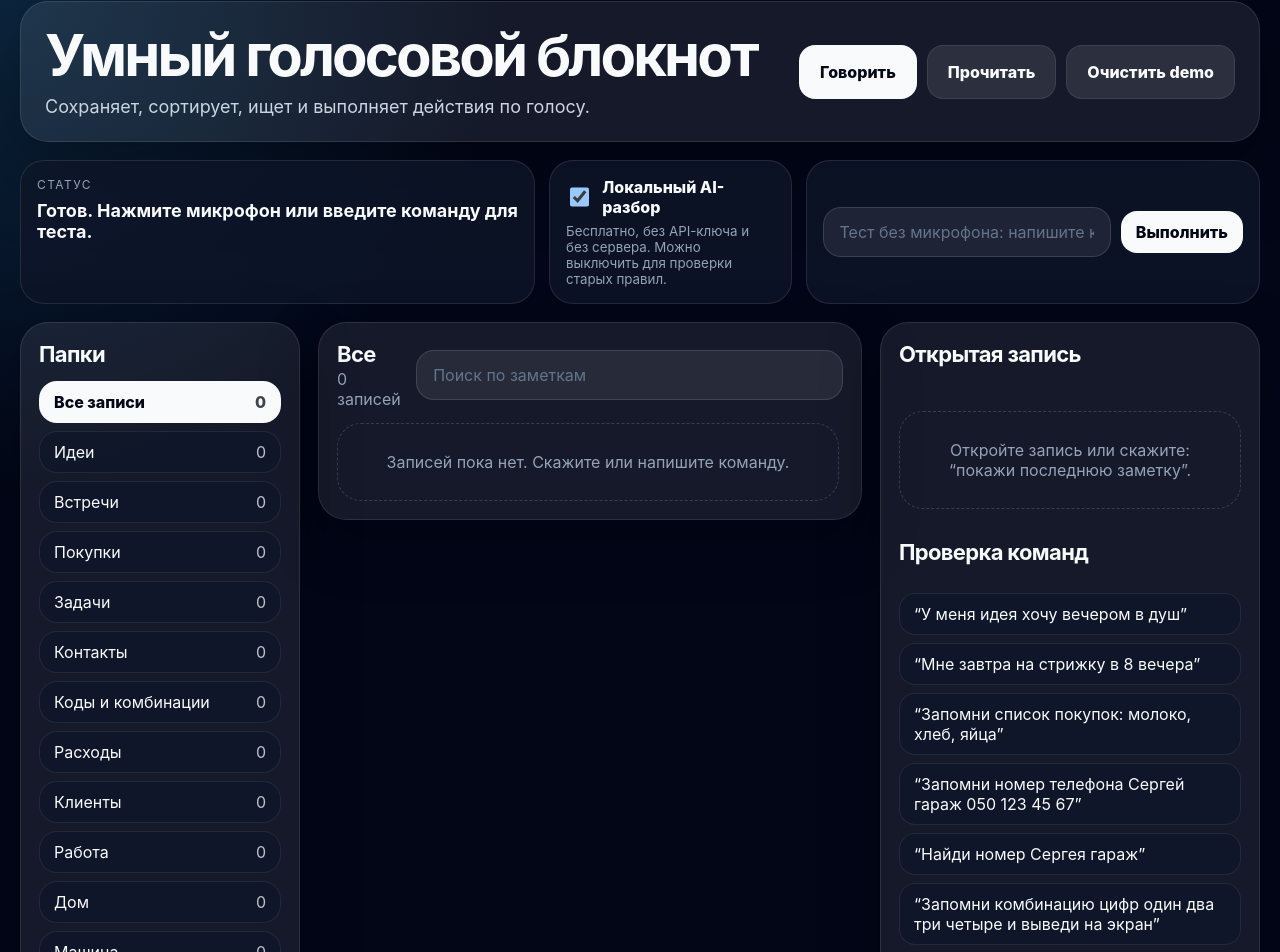
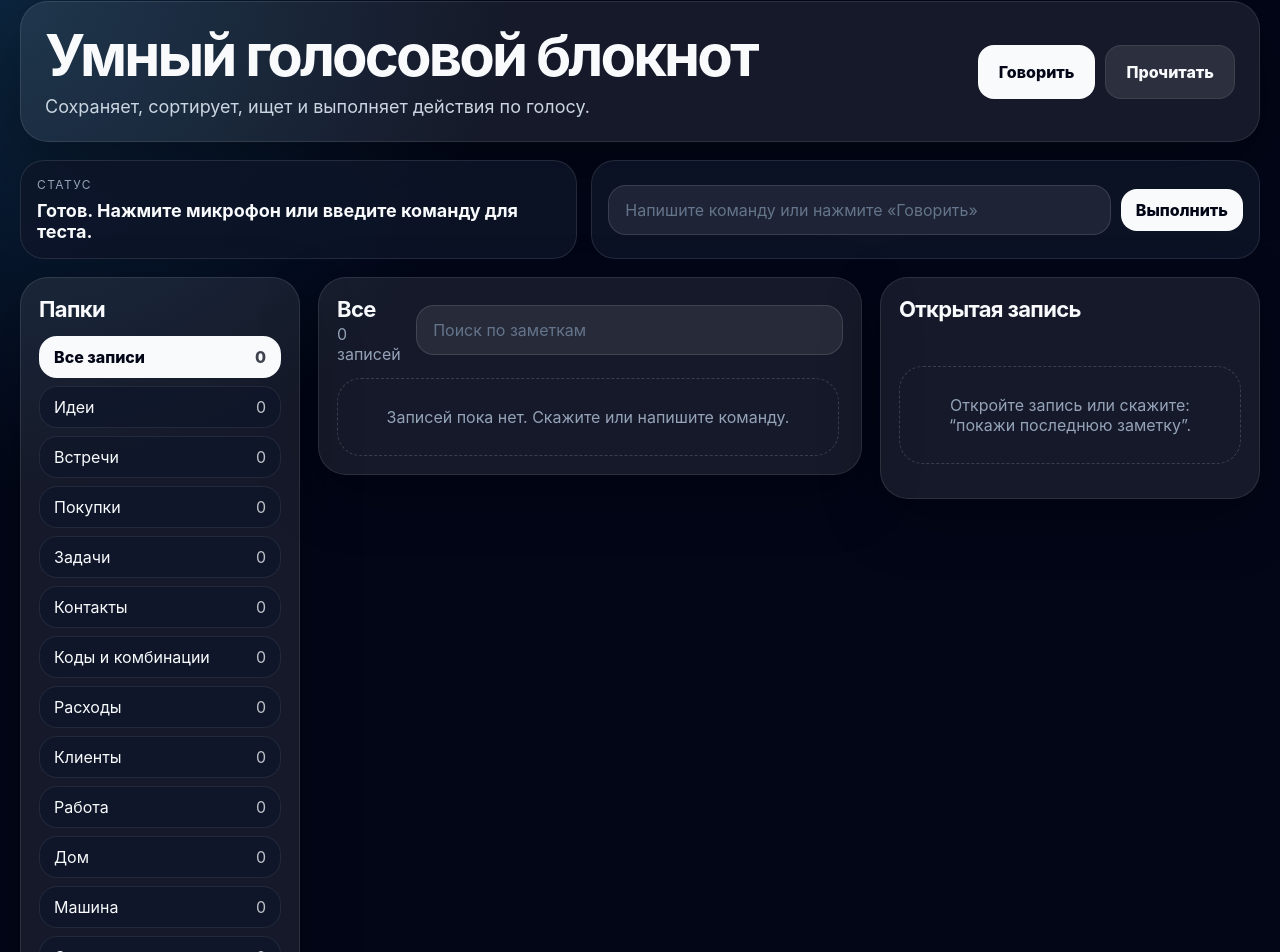
Before and after one commit to byrakov12345-hue/voice-notebook-vercel, a React (Vite) app: page / in a window 1280 px wide. Shown: the part 19-971 px from the top of the page. Built offline with nearby package versions, Linux system fonts and the light colour scheme.

Commit message:
Simplify UI and fix shopping command parsing

```diff
--- a/src/App.jsx
+++ b/src/App.jsx
@@ -194,7 +194,7 @@ function inferType(text) {
 function extractItems(text) {
   return String(text || '')
     .replace(/^(запомни|запиши|сохрани|добавь)\s*/i, '')
-    .replace(/^(список покупок|список|купить|нужно купить|надо купить)[:\s-]*/i, '')
+    .replace(/^(?:мне\s+)?(?:список покупок|список|купить|нужно купить|надо купить)[:\s-]*/i, '')
     .replace(/\s+и\s+/gi, ', ')
     .split(/[,.]/)
     .map(x => x.trim())
@@ -458,7 +458,7 @@ export default function App() {
   const [status, setStatus] = useState('Готов. Нажмите микрофон или введите команду для теста.');
   const [listening, setListening] = useState(false);
   const [pending, setPending] = useState(null);
-  const [useAI, setUseAI] = useState(true);
+  const useAI = true;
   const recognitionRef = useRef(null);
 
   const selectedNote = data.notes.find(n => n.id === selectedId) || null;
@@ -728,28 +728,6 @@ export default function App() {
     processCommand(text);
   }
 
-  function resetDemo() {
-    if (!confirm('Очистить локальные данные демо?')) return;
-    const next = makeInitialData();
-    setData(next);
-    setSelectedFolder('Все');
-    setSelectedId(null);
-    setQuery('');
-    localStorage.setItem(STORAGE_KEY, JSON.stringify(next));
-  }
-
-  const examples = [
-    'У меня идея хочу вечером в душ',
-    'Мне завтра на стрижку в 8 вечера',
-    'Запомни список покупок: молоко, хлеб, яйца',
-    'Запомни номер телефона Сергей гараж 050 123 45 67',
-    'Найди номер Сергея гараж',
-    'Запомни комбинацию цифр один два три четыре и выведи на экран',
-    'Покажи последнюю заметку',
-    'Поделись этой заметкой',
-    'Удали эту заметку'
-  ];
-
   return (
     <div className="app-shell">
       {pending && (
@@ -775,7 +753,6 @@ export default function App() {
         <div className="hero-actions">
           <button className={listening ? 'danger big' : 'primary big'} onClick={listening ? stopListening : startListening}>{listening ? 'Остановить' : 'Говорить'}</button>
           <button className="big" onClick={() => selectedNote ? speak(shareText(selectedNote)) : setStatusVoice('Сначала откройте запись.')}>Прочитать</button>
-          <button className="big" onClick={resetDemo}>Очистить demo</button>
         </div>
       </header>
 
@@ -784,12 +761,8 @@ export default function App() {
           <span>Статус</span>
           <strong>{status}</strong>
         </div>
-        <div className="status-card">
-          <label className="toggle"><input type="checkbox" checked={useAI} onChange={e => setUseAI(e.target.checked)} /> Локальный AI-разбор</label>
-          <small>Бесплатно, без API-ключа и без сервера. Можно выключить для проверки старых правил.</small>
-        </div>
         <form className="manual" onSubmit={submitManual}>
-          <input value={command} onChange={e => setCommand(e.target.value)} placeholder="Тест без микрофона: напишите команду" />
+          <input value={command} onChange={e => setCommand(e.target.value)} placeholder="Напишите команду или нажмите «Говорить»" />
           <button className="primary">Выполнить</button>
         </form>
       </section>
@@ -823,11 +796,6 @@ export default function App() {
           <h2>Открытая запись</h2>
           {selectedNote ? <NoteCard note={selectedNote} selected onOpen={openNote} onShare={shareNote} onCopy={copyNote} onDelete={requestDeleteNote} onCall={callNote} onMessage={messageNote} /> : <p className="muted">Откройте запись или скажите: “покажи последнюю заметку”.</p>}
 
-          <h2>Проверка команд</h2>
-          <div className="examples">
-            {examples.map(example => <button key={example} onClick={() => processCommand(example)}>“{example}”</button>)}
-          </div>
-
           {data.trash.length > 0 && <>
             <h2>Корзина</h2>
             <div className="trash-list">
--- a/src/styles.css
+++ b/src/styles.css
@@ -24,7 +24,7 @@ button.primary { background: #f8fafc; color: #020617; font-weight: 800; }
 button.danger { background: #dc2626; color: #fff; }
 button.big { min-height: 54px; padding: 14px 20px; font-weight: 800; }
 
-.status-grid { display: grid; grid-template-columns: 1.7fr .8fr 1.5fr; gap: 14px; margin: 18px 0; }
+.status-grid { display: grid; grid-template-columns: 1fr 1.2fr; gap: 14px; margin: 18px 0; }
 .status-card, .manual { min-height: 86px; padding: 16px; border-radius: 24px; border: 1px solid rgba(255,255,255,0.1); background: rgba(15,23,42,0.78); }
 .status-card span { display: block; text-transform: uppercase; letter-spacing: .12em; color: #94a3b8; font-size: 12px; margin-bottom: 8px; }
 .status-card strong { display: block; font-size: 18px; }
```
